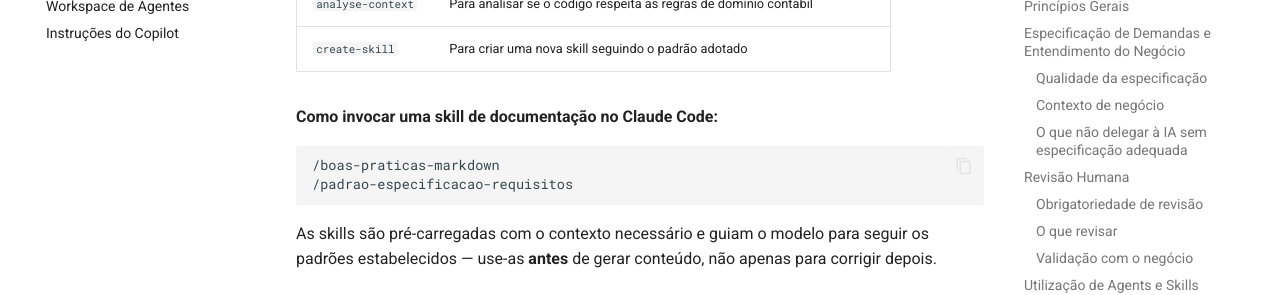
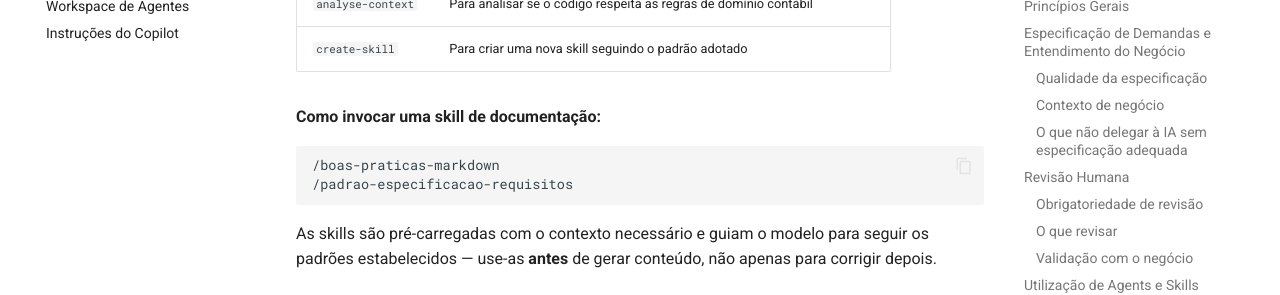
Before and after one commit to NES-Contabilidade-Integrada/doc-coins2026.1, an MkDocs documentation site: the page built from docs/ia/politica-uso-ia.md, in a window 1280 px wide and 900 px high, scrolled down 6123 px. Shown: the part 153-448 px from the top of the window. Built offline with MkDocs 1.6.1 and Material for MkDocs 9.7.7, drawn with Linux system fonts in a browser that asks for light colours.

Commit message:
docs(ia): generaliza referência de invocação de skill sem especificar ferramenta
Co-Authored-By: Claude Sonnet 4.6 <noreply@anthropic.com>

````diff
--- a/docs/ia/politica-uso-ia.md
+++ b/docs/ia/politica-uso-ia.md
@@ -184,7 +184,7 @@ Os agentes de codificação operam a partir do workspace `.agents/` no repositó
 | `analyse-context` | Para analisar se o código respeita as regras de domínio contábil |
 | `create-skill` | Para criar uma nova skill seguindo o padrão adotado |
 
-**Como invocar uma skill de documentação no Claude Code:**
+**Como invocar uma skill de documentação:**
 
 ```bash
 /boas-praticas-markdown
````
